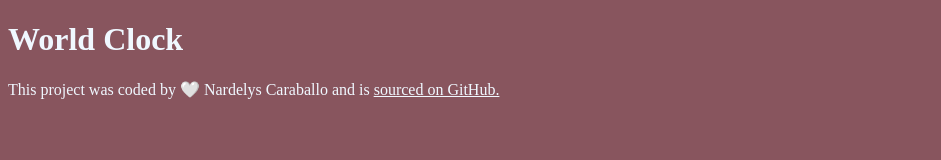
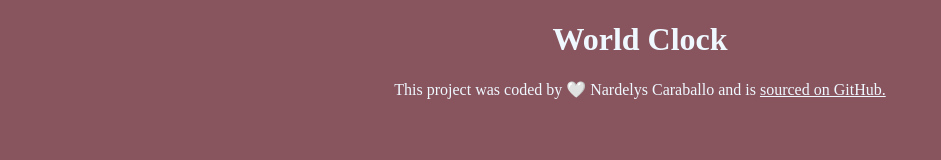
Before and after one commit to Nardelys15c/World-clock, a plain HTML site: page index.HTML in a window 1280 px wide. Shown: the whole page, without its empty margins (0-941 px from the left). Drawn offline with Linux system fonts and the light colour scheme.

Commit message:
updated css

```diff
--- a/css/style.css
+++ b/css/style.css
@@ -3,3 +3,7 @@ a {
   background-color: rgb(136, 85, 94);
   color: aliceblue;
 }
+h1,
+footer {
+  text-align: center;
+}
```
